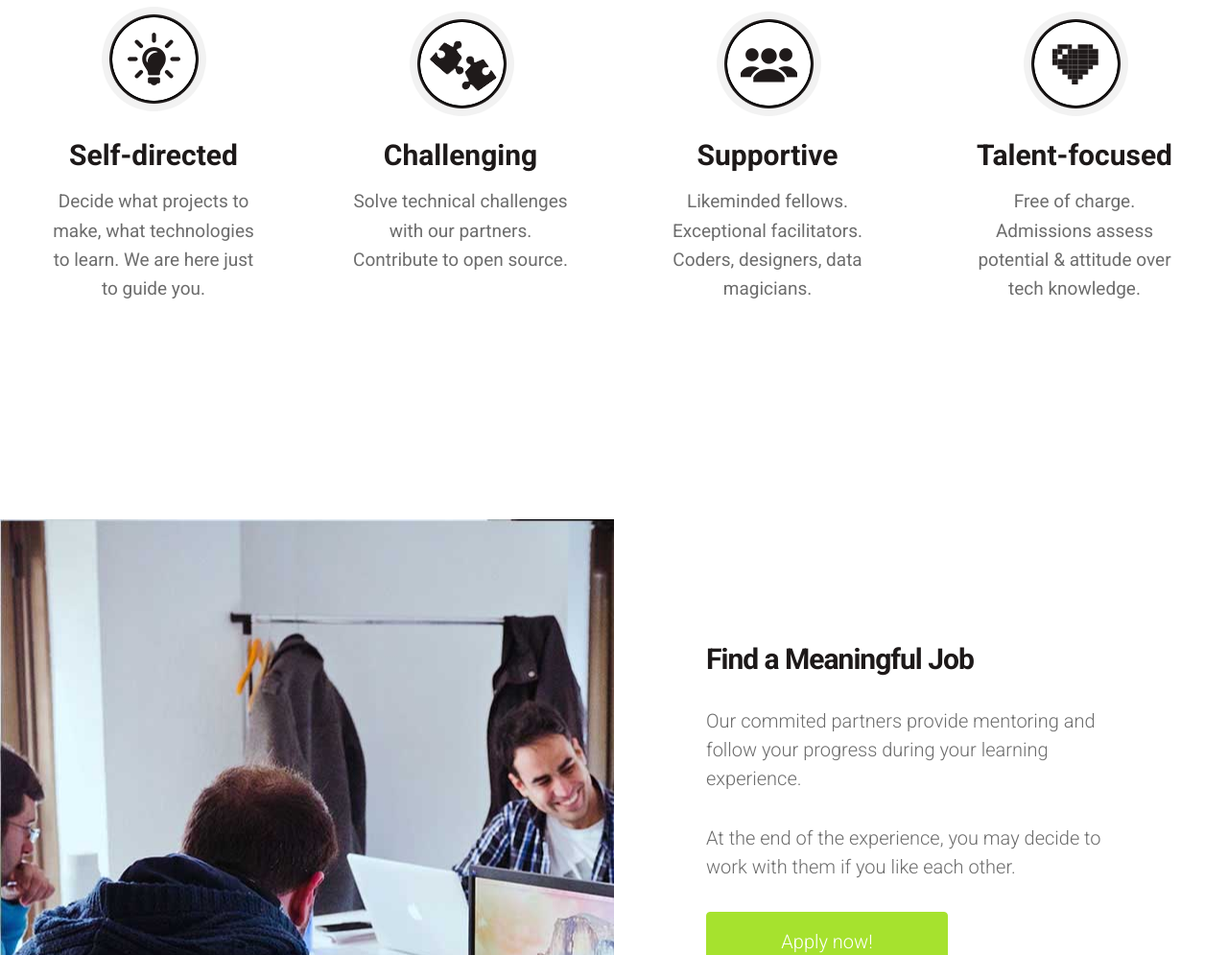
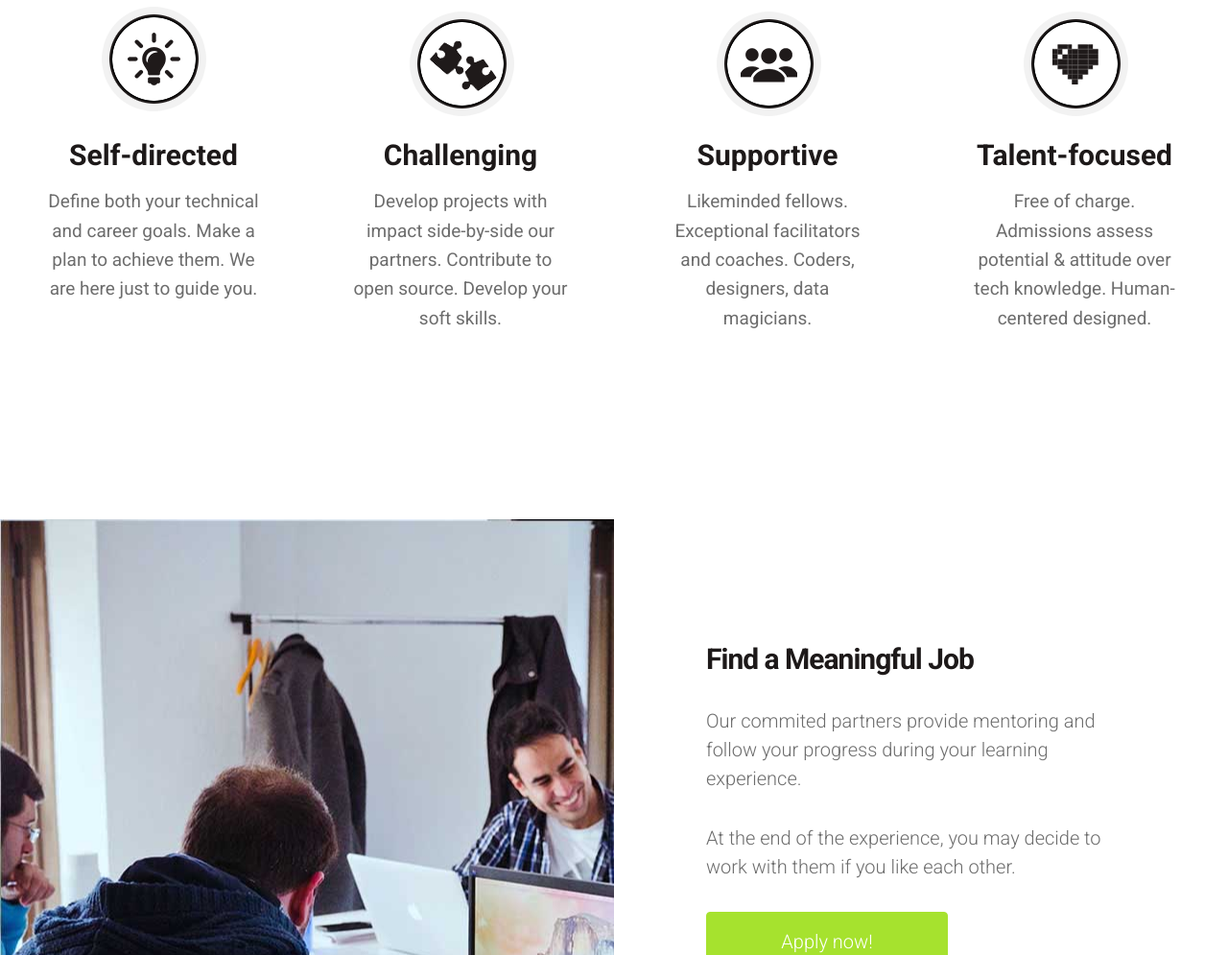
Before and after one commit to h4ckademy/h4ckademy.github.io, a plain HTML site: page index.html in a window 1280 px wide. Shown: the part 1891-2886 px from the top of the page at 96% size. Drawn offline with nearby package versions, Linux system fonts and the light colour scheme.

Commit message:
update icon text with Monica input

```diff
--- a/index.html
+++ b/index.html
@@ -85,7 +85,7 @@
 						Self-directed
 					</h3>
 					<p>
-						Decide what projects to make, what technologies to learn. We are here just to guide you.
+						Define both your technical and career goals. Make a plan to achieve them. We are here just to guide you.
 					</p>
 				</li>
 				<li>
@@ -94,7 +94,7 @@
 						Challenging
 					</h3>
 					<p>
-						Solve technical challenges with our partners. Contribute to open source.
+						Develop projects with impact side-by-side our partners. Contribute to open source. Develop your soft skills.
 					</p>
 				</li>
 				<li>
@@ -103,7 +103,7 @@
 						Supportive
 					</h3>
 					<p>
-						Likeminded fellows. Exceptional facilitators. Coders, designers, data magicians.
+						Likeminded fellows. Exceptional facilitators and coaches. Coders, designers, data magicians.
 					</p>
 				</li>
 				<li>
@@ -112,7 +112,7 @@
 						Talent-focused
 					</h3>
 					<p>
-						Free of charge. Admissions assess potential &amp; attitude over tech knowledge.
+						Free of charge. Admissions assess potential &amp; attitude over tech knowledge. Human-centered designed.
 					</p>
 				</li>
 			</ul>
```
